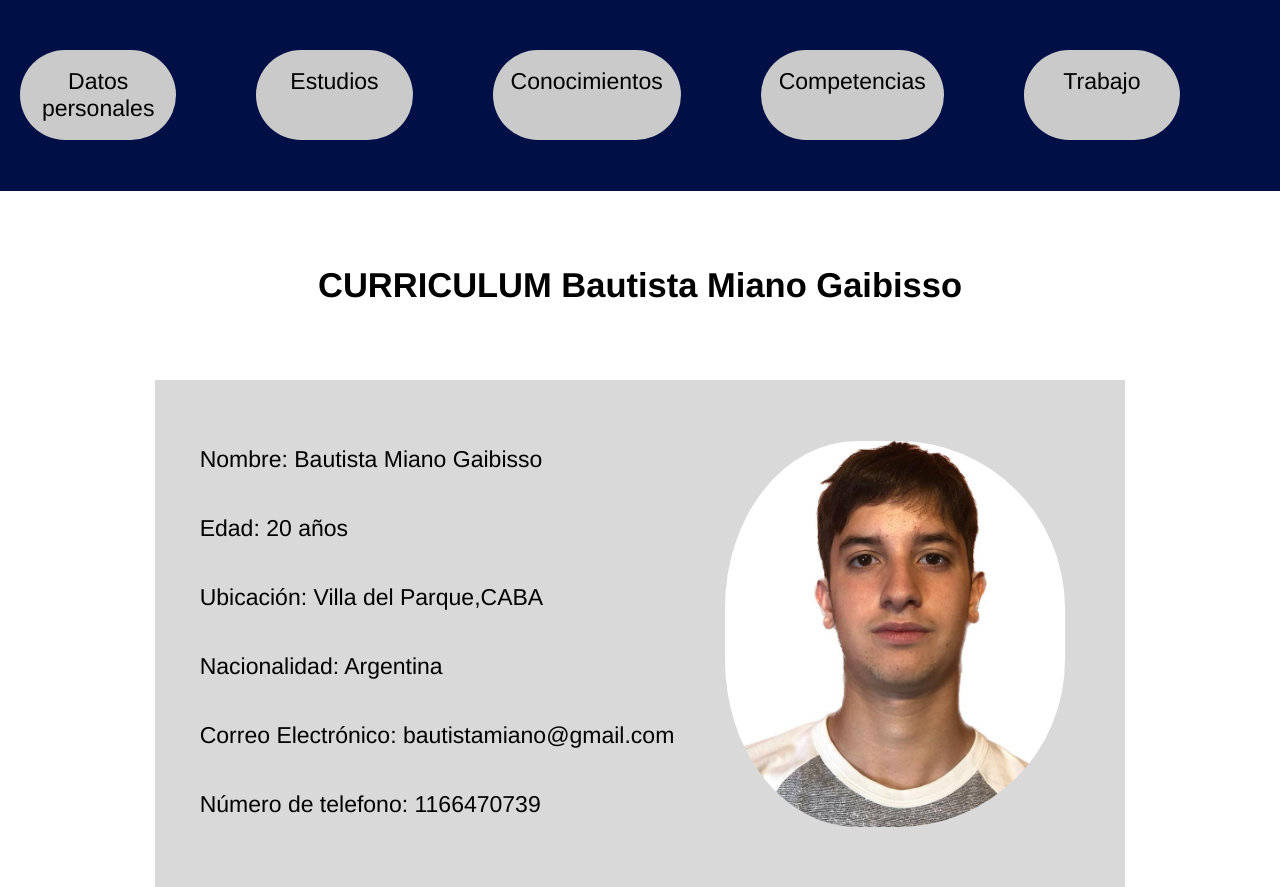
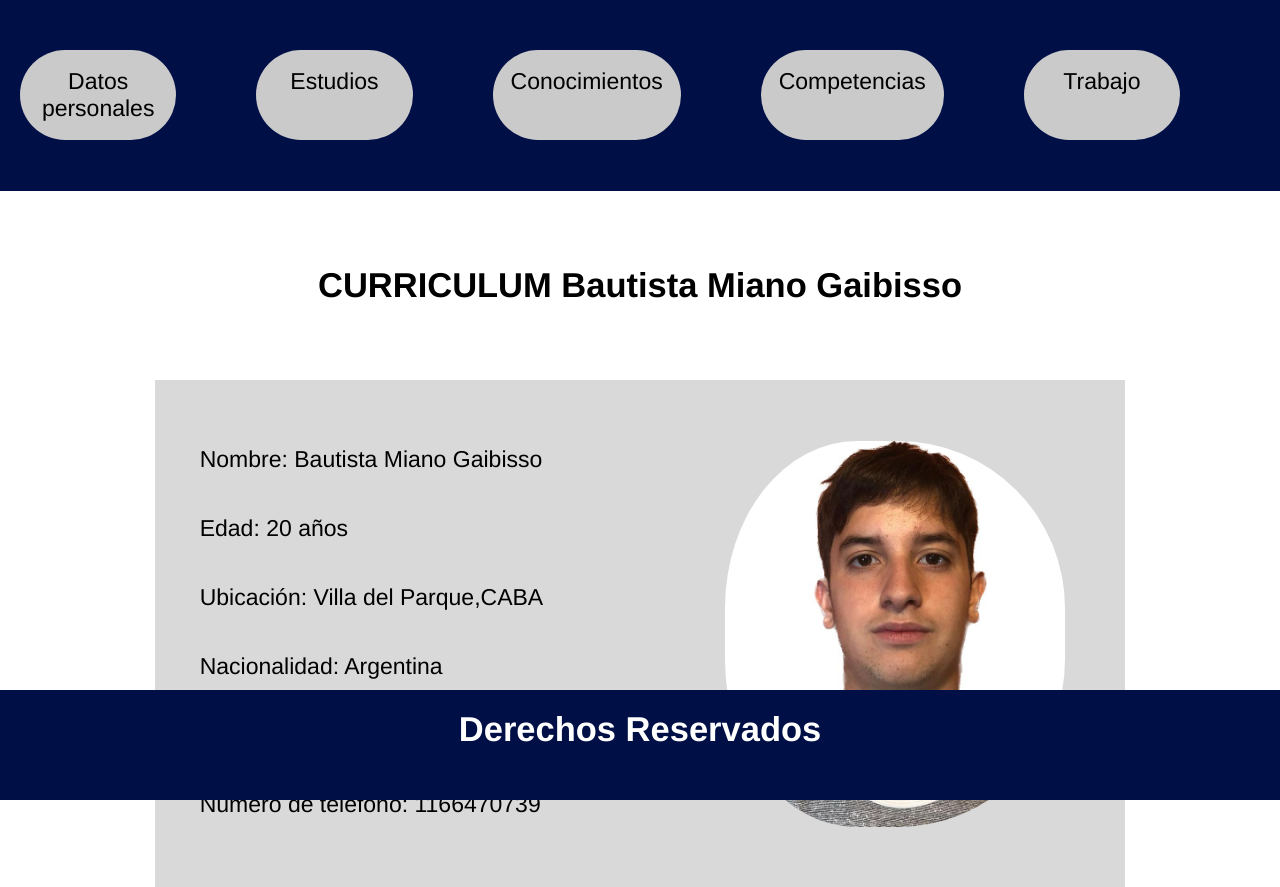
Before and after one commit to BautiMiano/cvBautistaMiano, a plain HTML site: page index.html in a window 1280 px wide. Shown: the top 887 px of the page. Drawn offline with Linux system fonts and the light colour scheme.

Commit message:
Add files via upload
cambios en el footer

```diff
--- a/estilos/style.css
+++ b/estilos/style.css
@@ -160,3 +160,9 @@ main {
 .main_trabajo_caja ul{
     list-style: none;
 }
+
+footer{
+    position: absolute;
+    width: 100%;
+    bottom: 0;
+}
```
